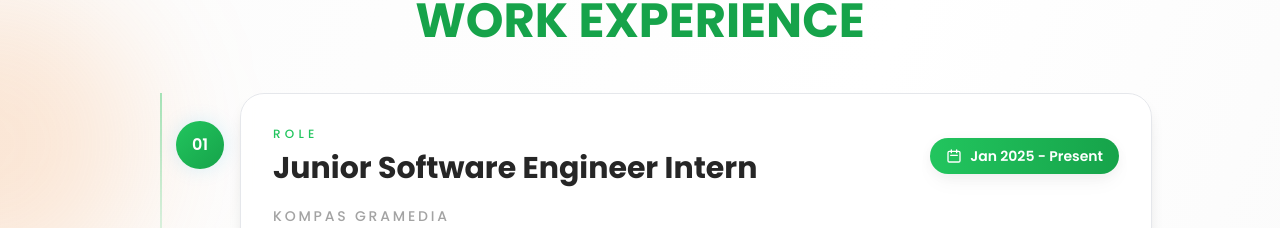
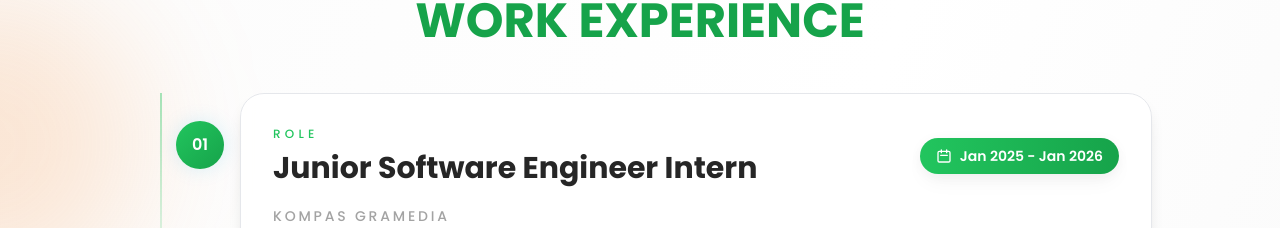
Before and after one commit to aljasonch/aljasonch, a React (Create React App) app: page / in a window 1280 px wide. Shown: the part 1028-1256 px from the top of the page. Built offline with nearby package versions, Linux system fonts and the light colour scheme; no server answers.

Commit message:
[fix]: update internship end date for Junior Software Engineer position

```diff
--- a/src/components/Home/index.jsx
+++ b/src/components/Home/index.jsx
@@ -54,7 +54,7 @@ const experiences = [
 const work = [
   {
     title: 'Junior Software Engineer Intern',
-    date: 'Jan 2025 - Present',
+    date: 'Jan 2025 - Jan 2026',
     organization: 'Kompas Gramedia',
     description:
       "Responsible for optimizing ERP modules based on Odoo, including bug fixing, feature enhancements, and performance improvements to align with the company’s operational needs.",
```
